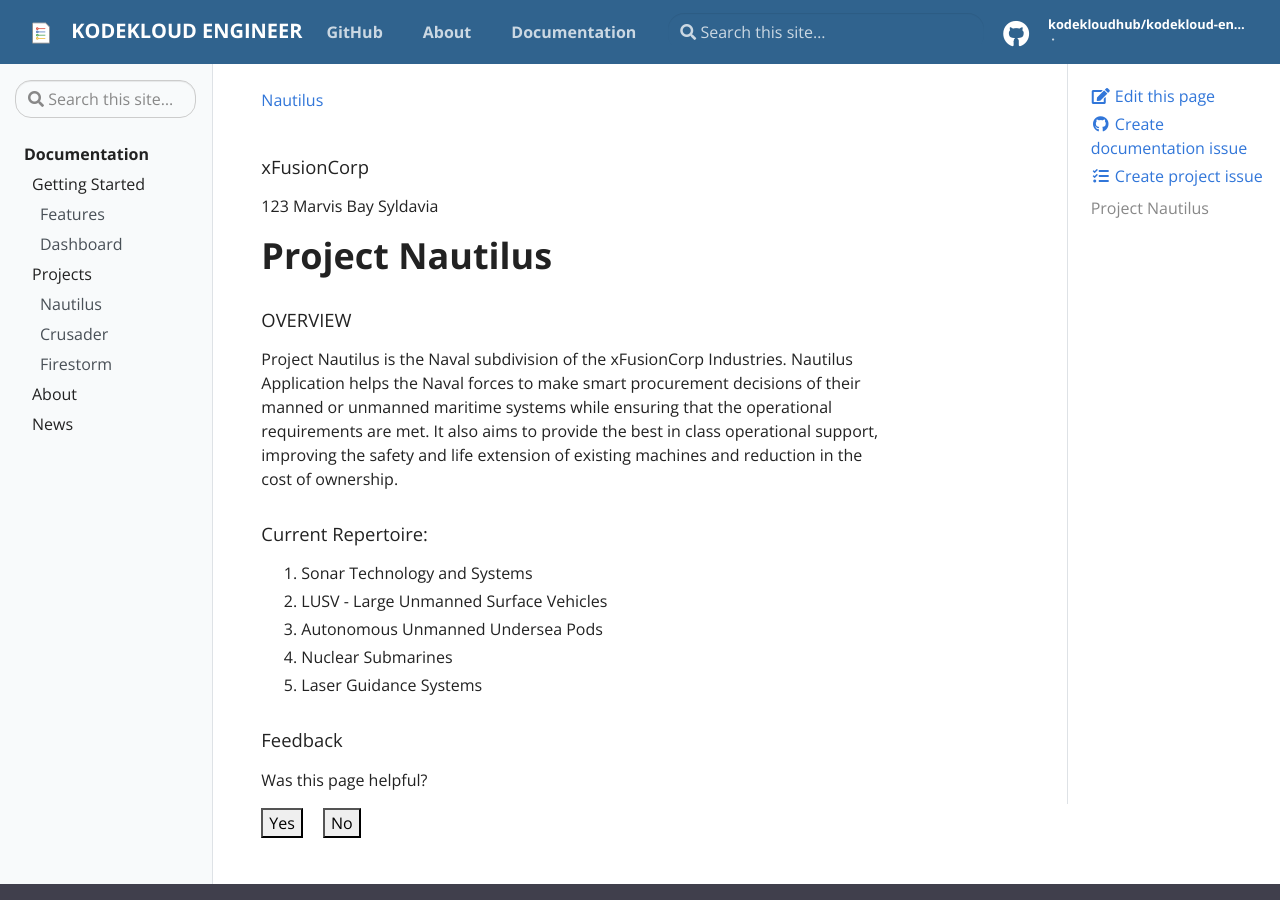
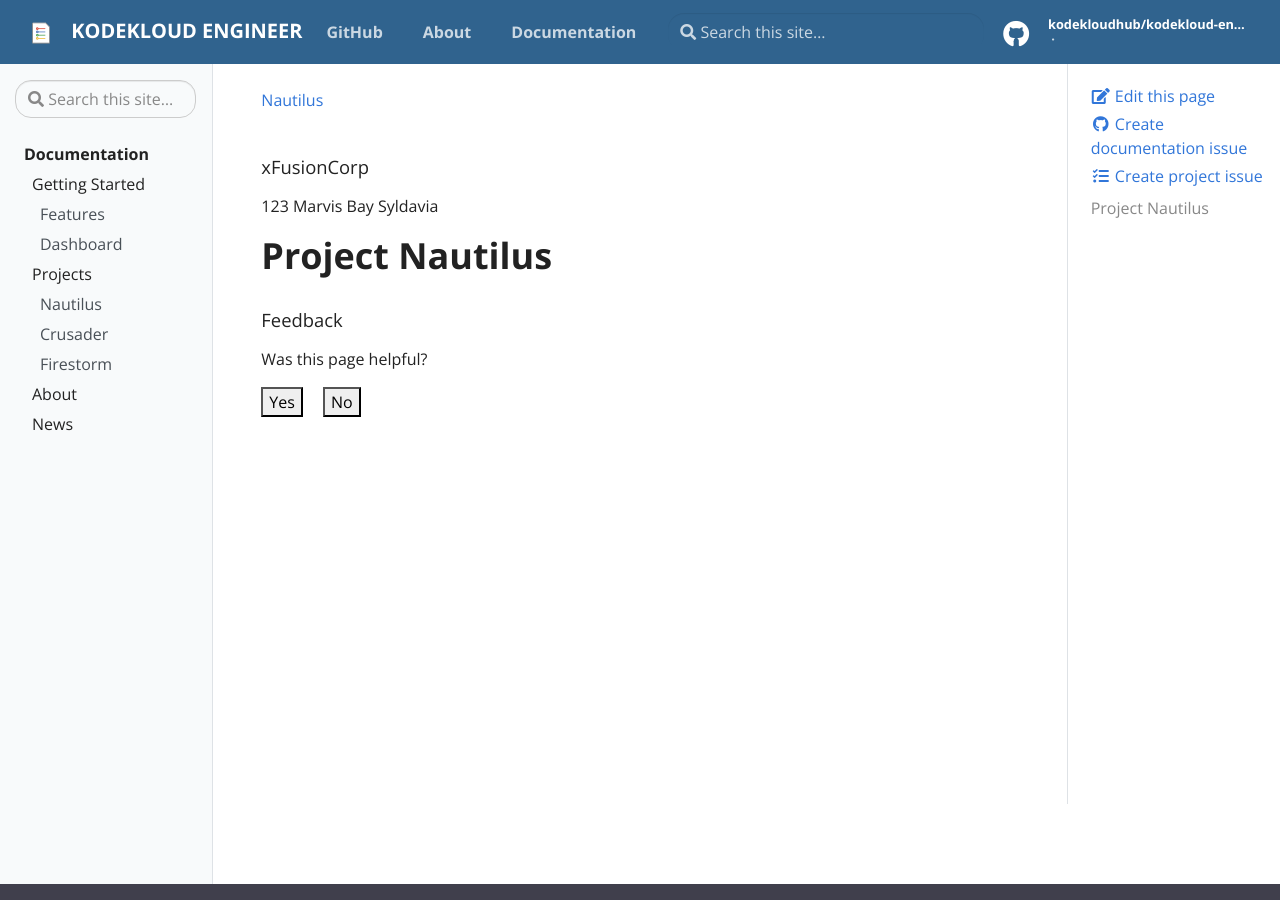
Before and after one commit to kodekloudhub/kodekloud-engineer, a Jekyll site: the page built from _docs/projects/nautilus-2.md, in a window 1280 px wide and 900 px high. Built offline with Jekyll 4.4.1, drawn with Linux system fonts in a browser that asks for light colours.

Commit message:
Update nautilus-2.md

```diff
--- a/_docs/projects/nautilus-2.md
+++ b/_docs/projects/nautilus-2.md
@@ -7,12 +7,3 @@ description: NAVAL Systems
 123 Marvis Bay
 Syldavia
 # Project Nautilus
-##### OVERVIEW
-Project Nautilus is the Naval subdivision of the xFusionCorp Industries.
-Nautilus Application helps the Naval forces to make smart procurement decisions of their manned or unmanned maritime systems while ensuring that the operational requirements are met. It also aims to provide the best in class operational support, improving the safety and life extension of existing machines and reduction in the cost of ownership.
-##### Current Repertoire:
-1. Sonar Technology and Systems
-2. LUSV - Large Unmanned Surface Vehicles
-3. Autonomous Unmanned Undersea Pods
-4. Nuclear Submarines
-5. Laser Guidance Systems
```
